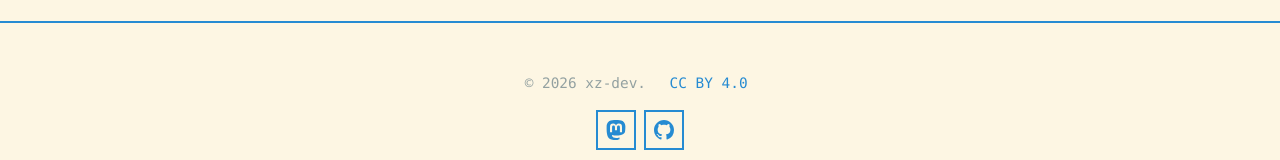
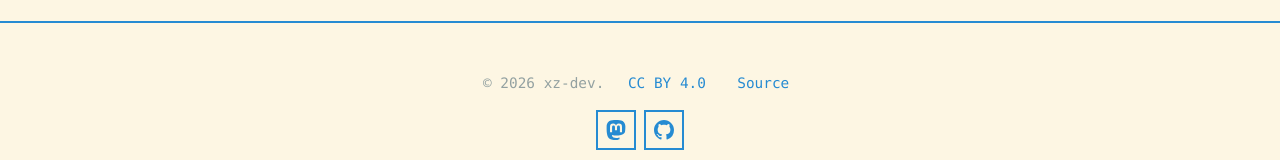
Before and after one commit to xz-dev/xzos-blog, an Astro site: page / in a window 1280 px wide. Shown: the part 4281-4441 px from the top of the page. Built offline with nearby package versions, Linux system fonts and the light colour scheme; Astro itself is replaced by a stand-in of ours; a small style sheet from the web is missing.

Commit message:
footer: add source code link to GitHub repository

```diff
--- a/src/components/Footer.astro
+++ b/src/components/Footer.astro
@@ -6,6 +6,7 @@ const today = new Date();
 	<div class="copyright">
 		&copy; {today.getFullYear()} xz-dev.
 		<a href="https://creativecommons.org/licenses/by/4.0/" target="_blank" rel="license noopener noreferrer">CC BY 4.0</a>
+		<a href="https://github.com/xz-dev/xzos-blog" target="_blank" rel="noopener noreferrer">Source</a>
 	</div>
 	<div class="social-links">
 		<a href="https://fosstodon.org/@xzdev" target="_blank">
```
